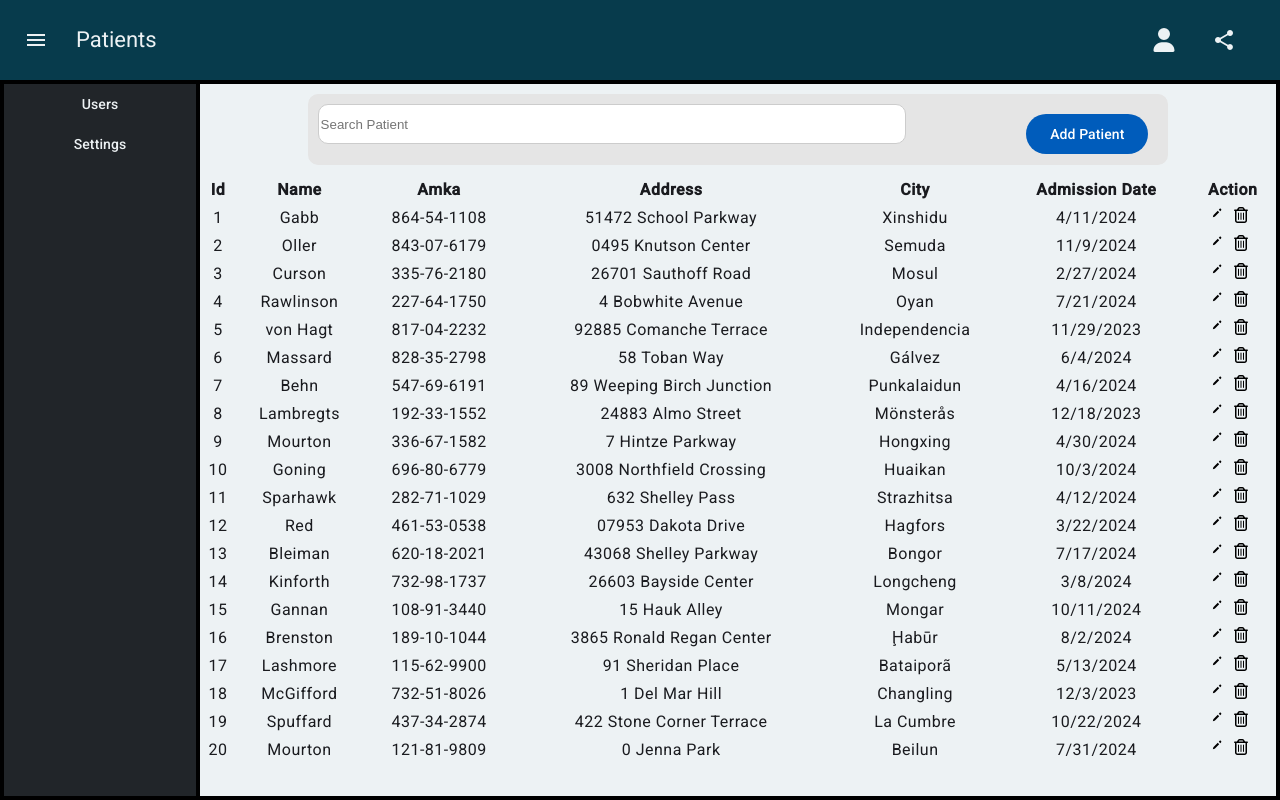
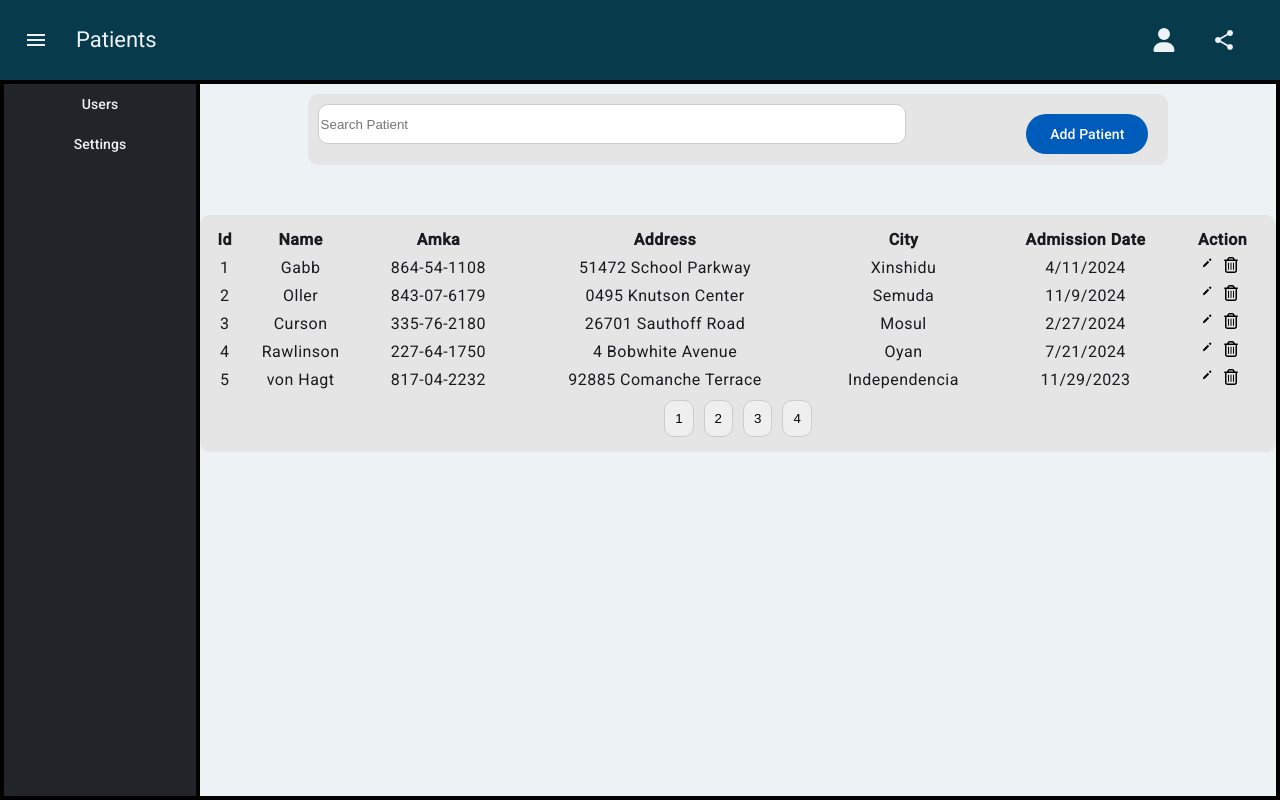
Before and after one commit to webspider02/angular_project_1, an Angular app: page /patients in a window 1280 px wide. Built offline with nearby package versions, Linux system fonts and the light colour scheme.

Commit message:
pagination part 1

```diff
--- a/src/app/display-data/display-data.component.html
+++ b/src/app/display-data/display-data.component.html
@@ -1,3 +1,4 @@
+<div id="display-container">
   <table>
     <tr>
       <th>Id</th>
@@ -9,7 +10,7 @@
       <th>Action</th>
     </tr>
 
-  <ng-container *ngFor="let patient of filteredPatients">
+    <ng-container *ngFor="let patient of paginatedPatients">
       <tr>
         <td> {{ patient.id }} </td>
         <td> {{ patient.fullName }} </td>
@@ -51,6 +52,17 @@
     </ng-container>
   </table>
 
+  <div class="pagination">
+    <button
+      *ngFor="let page of [].constructor(totalPages); let i = index"
+      (click)="goToPage(i + 1)"
+      [class.active]="i + 1 === currentPage">
+      {{ i + 1 }}
+    </button>
+  </div>
+</div>
+
+
 <div id="edit-modal">
   <div class="modal-content">
       <app-patient-detail
--- a/src/app/display-data/display-data.component.scss
+++ b/src/app/display-data/display-data.component.scss
@@ -1,3 +1,11 @@
+div#display-container {
+  // width: 500px;
+  // height: 28%;\
+  padding: 10px;
+  margin: 50px auto 10px auto;
+  background-color: #e5e5e5;
+  border-radius: 10px;
+
   table {
     width: 100%;
     // height: 100%;
@@ -17,6 +25,27 @@ table {
     }
   }
 
+  div.pagination {
+    display: flex;
+    justify-content: center;
+    align-items: center;
+
+    button {
+      margin: 5px;
+      padding: 10px;
+      border-radius: 10px;
+      border: 1px solid rgb(204, 204, 204);
+    }
+
+    button:hover {
+      cursor: pointer;
+      background-color: black;
+      color: white;
+    }
+  }
+}
+
+
 div#edit-modal {
   display: none;
   position: fixed;
--- a/src/app/display-data/display-data.component.ts
+++ b/src/app/display-data/display-data.component.ts
@@ -31,8 +31,11 @@ export class DisplayDataComponent {
 
   selectedPatient: Patient | null = null;
 
-  @Input() searchTerm: string = ''; // Receive search term from parent
-  filteredPatients: Patient[] = [...this.patientData]; // Filtered data
+  @Input() searchTerm: string = '';
+  filteredPatients: Patient[] = [...this.patientData];
+
+  currentPage: number = 1; // Current page
+  itemsPerPage: number = 5; // Items per page
 
   ngOnChanges(changes: SimpleChanges): void {
     if (changes['searchTerm']) {
@@ -40,11 +43,17 @@ export class DisplayDataComponent {
     }
   }
 
+  get paginatedPatients(): Patient[] {
+    const startIndex = (this.currentPage - 1) * this.itemsPerPage;
+    return this.filteredPatients.slice(startIndex, startIndex + this.itemsPerPage);
+  }
+
   filterPatients(): void {
     const lowercasedTerm = this.searchTerm.toLowerCase();
     this.filteredPatients = this.patientData.filter(patient =>
       patient.fullName.toLowerCase().includes(lowercasedTerm)
     );
+    this.currentPage = 1;
   }
 
   openModal(patient: Patient): void {
@@ -69,4 +78,12 @@ export class DisplayDataComponent {
       this.patientData.splice(index, 1);
     }
   }
+
+  goToPage(page: number): void {
+    this.currentPage = page;
+  }
+
+  get totalPages(): number {
+    return Math.ceil(this.filteredPatients.length / this.itemsPerPage);
+  }
 }
```
Lines whose indentation alone changed are shown as unchanged.
